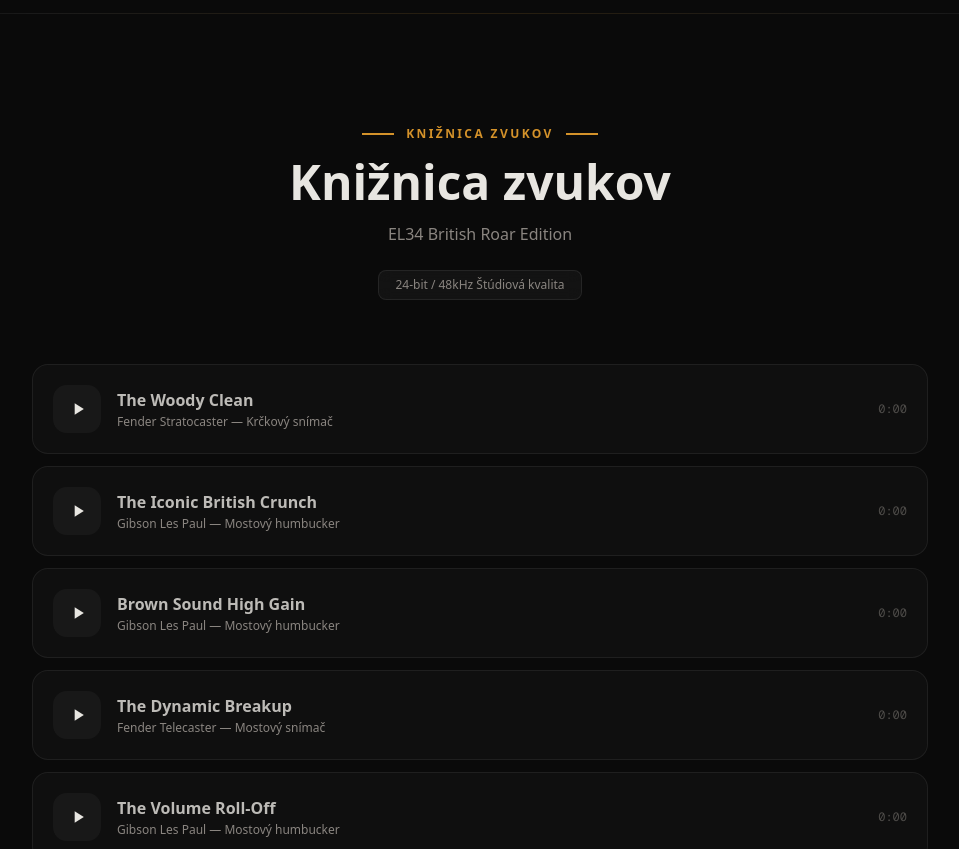
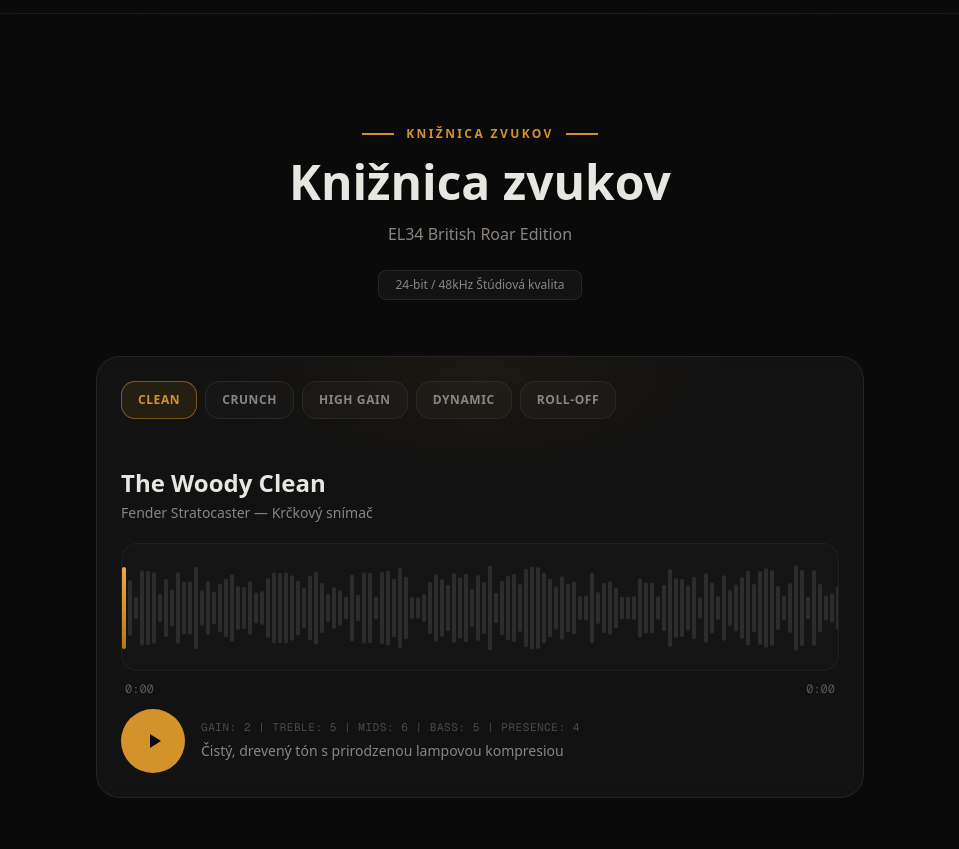
Before and after one commit to brunovoxmusic/aluplexamp, a Next.js app: page / in a window 1280 px wide. Shown: the part 3160-4009 px from the top of the page, without its empty margins (160-1119 px from the left). Built offline with nearby package versions, Linux system fonts and the light colour scheme.

Commit message:
bd4197d2-7e4c-48d9-ae36-86e947770dab

```diff
--- a/src/app/globals.css
+++ b/src/app/globals.css
@@ -366,6 +366,52 @@
   animation: audioBarBounce 0.8s ease-in-out infinite;
 }
 
+/* ========== Waveform Player ========== */
+
+@keyframes waveformPulse {
+  0%, 100% { opacity: 0.85; }
+  50% { opacity: 1; }
+}
+
+@keyframes playBtnPulse {
+  0% { box-shadow: 0 0 0 0 rgba(212, 146, 42, 0.4); }
+  70% { box-shadow: 0 0 0 12px rgba(212, 146, 42, 0); }
+  100% { box-shadow: 0 0 0 0 rgba(212, 146, 42, 0); }
+}
+
+@keyframes eqBar1 { 0%,100%{height:20%} 25%{height:80%} 50%{height:45%} 75%{height:95%} }
+@keyframes eqBar2 { 0%,100%{height:60%} 25%{height:30%} 50%{height:90%} 75%{height:40%} }
+@keyframes eqBar3 { 0%,100%{height:40%} 25%{height:70%} 50%{height:25%} 75%{height:85%} }
+@keyframes eqBar4 { 0%,100%{height:75%} 25%{height:35%} 50%{height:60%} 75%{height:90%} }
+@keyframes eqBar5 { 0%,100%{height:30%} 25%{height:55%} 50%{height:80%} 75%{height:45%} }
+
+.eq-bar-1 { animation: eqBar1 1.2s ease-in-out infinite; }
+.eq-bar-2 { animation: eqBar2 1.0s ease-in-out infinite 0.1s; }
+.eq-bar-3 { animation: eqBar3 0.9s ease-in-out infinite 0.2s; }
+.eq-bar-4 { animation: eqBar4 1.1s ease-in-out infinite 0.15s; }
+.eq-bar-5 { animation: eqBar5 0.85s ease-in-out infinite 0.25s; }
+
+.waveform-playing {
+  animation: waveformPulse 2s ease-in-out infinite;
+}
+
+.play-btn-pulse {
+  animation: playBtnPulse 2s ease-in-out infinite;
+}
+
+.waveform-track-btn {
+  transition: all 0.3s cubic-bezier(0.16, 1, 0.3, 1);
+}
+
+.waveform-track-btn:hover {
+  transform: translateY(-1px);
+}
+
+.waveform-track-btn.active {
+  background: rgba(212, 146, 42, 0.1);
+  border-color: rgba(212, 146, 42, 0.5);
+}
+
 /* ========== Progress Bar ========== */
 
 .progress-bar {
--- a/src/app/page.tsx
+++ b/src/app/page.tsx
@@ -484,94 +484,205 @@
   );
 }
 
-// ========== SOUND LIBRARY ==========
+// ========== SOUND LIBRARY — Premium Waveform Player ==========
 
-interface TrackInfo {
-  name: string;
-  gear: string;
-  settings: string;
-  desc: string;
-  color: string;
-  accentClass: string;
-  audioSrc: string;
+interface WaveformData {
+  peaks: number[];
+  duration: number;
+}
+
+function generateWaveform(audioSrc: string): Promise<WaveformData> {
+  return new Promise((resolve) => {
+    const audio = new Audio();
+    audio.crossOrigin = 'anonymous';
+    const peaks: number[] = [];
+    const numBars = 120;
+    audio.src = audioSrc;
+    audio.addEventListener('loadedmetadata', () => {
+      const dur = audio.duration;
+      const sampleInterval = Math.floor(dur / numBars);
+      const audioCtx = new AudioContext();
+      fetch(audioSrc)
+        .then(r => r.arrayBuffer())
+        .then(buf => audioCtx.decodeAudioData(buf))
+        .then(audioBuffer => {
+          const channelData = audioBuffer.getChannelData(0);
+          const samplesPerBar = Math.floor(channelData.length / numBars);
+          for (let i = 0; i < numBars; i++) {
+            let max = 0;
+            const start = i * samplesPerBar;
+            for (let j = start; j < start + samplesPerBar && j < channelData.length; j++) {
+              const abs = Math.abs(channelData[j]);
+              if (abs > max) max = abs;
+            }
+            peaks.push(max);
+          }
+          audioCtx.close();
+          resolve({ peaks, duration: dur });
+        })
+        .catch(() => {
+          // Fallback: generate pseudo-random waveform
+          const fallbackPeaks: number[] = [];
+          for (let i = 0; i < numBars; i++) {
+            const base = 0.3 + 0.5 * Math.sin(i * 0.15) * Math.sin(i * 0.07);
+            fallbackPeaks.push(Math.max(0.08, Math.min(1, base + (Math.random() - 0.5) * 0.3)));
+          }
+          resolve({ peaks: fallbackPeaks, duration: dur });
+        });
+    });
+    audio.addEventListener('error', () => {
+      const fallbackPeaks: number[] = [];
+      for (let i = 0; i < numBars; i++) {
+        fallbackPeaks.push(0.2 + Math.random() * 0.6);
+      }
+      resolve({ peaks: fallbackPeaks, duration: 10 });
+    });
+  });
 }
 
 function SoundLibrary({ t }: { t: (k: string) => string }) {
   const ref = useScrollAnimation();
-  const [activeTrack, setActiveTrack] = useState<number | null>(null);
+  const [activeTrack, setActiveTrack] = useState(0);
   const [playing, setPlaying] = useState(false);
   const [currentTime, setCurrentTime] = useState(0);
   const [duration, setDuration] = useState(0);
+  const [waveforms, setWaveforms] = useState<WaveformData[]>([]);
+  const [loaded, setLoaded] = useState(false);
   const audioRef = useRef<HTMLAudioElement | null>(null);
-  const progressRef = useRef<HTMLDivElement>(null);
+  const waveformRef = useRef<HTMLCanvasElement | null>(null);
+  const waveformContainerRef = useRef<HTMLDivElement | null>(null);
   const isDragging = useRef(false);
 
-  const tracks: TrackInfo[] = [
-    {
-      name: t('sl.track1.name'),
-      gear: t('sl.track1.gear'),
-      settings: t('sl.track1.settings'),
-      desc: t('sl.track1.desc'),
-      color: '#3a9a5c',
-      accentClass: 'accent-green',
-      audioSrc: '/audio/track1-woody-clean.wav',
-    },
-    {
-      name: t('sl.track2.name'),
-      gear: t('sl.track2.gear'),
-      settings: t('sl.track2.settings'),
-      desc: t('sl.track2.desc'),
-      color: '#d4922a',
-      accentClass: 'accent-amber',
-      audioSrc: '/audio/track2-british-crunch.wav',
-    },
-    {
-      name: t('sl.track3.name'),
-      gear: t('sl.track3.gear'),
-      settings: t('sl.track3.settings'),
-      desc: t('sl.track3.desc'),
-      color: '#c62828',
-      accentClass: 'accent-red',
-      audioSrc: '/audio/track3-brown-sound.wav',
-    },
-    {
-      name: t('sl.track4.name'),
-      gear: t('sl.track4.gear'),
-      settings: t('sl.track4.settings'),
-      desc: t('sl.track4.desc'),
-      color: '#7c3aed',
-      accentClass: 'accent-purple',
-      audioSrc: '/audio/track4-dynamic-breakup.wav',
-    },
-    {
-      name: t('sl.track5.name'),
-      gear: t('sl.track5.gear'),
-      settings: t('sl.track5.settings'),
-      desc: t('sl.track5.desc'),
-      color: '#0891b2',
-      accentClass: 'accent-cyan',
-      audioSrc: '/audio/track5-volume-rolloff.wav',
-    },
+  const tracks = [
+    { name: t('sl.track1.name'), gear: t('sl.track1.gear'), settings: t('sl.track1.settings'), desc: t('sl.track1.desc'), src: '/audio/track1-woody-clean.wav', tag: 'CLEAN' },
+    { name: t('sl.track2.name'), gear: t('sl.track2.gear'), settings: t('sl.track2.settings'), desc: t('sl.track2.desc'), src: '/audio/track2-british-crunch.wav', tag: 'CRUNCH' },
+    { name: t('sl.track3.name'), gear: t('sl.track3.gear'), settings: t('sl.track3.settings'), desc: t('sl.track3.desc'), src: '/audio/track3-brown-sound.wav', tag: 'HIGH GAIN' },
+    { name: t('sl.track4.name'), gear: t('sl.track4.gear'), settings: t('sl.track4.settings'), desc: t('sl.track4.desc'), src: '/audio/track4-dynamic-breakup.wav', tag: 'DYNAMIC' },
+    { name: t('sl.track5.name'), gear: t('sl.track5.gear'), settings: t('sl.track5.settings'), desc: t('sl.track5.desc'), src: '/audio/track5-volume-rolloff.wav', tag: 'ROLL-OFF' },
   ];
 
+  // Load all waveforms on mount
+  useEffect(() => {
+    Promise.all(tracks.map(tr => generateWaveform(tr.src))).then(data => {
+      setWaveforms(data);
+      setLoaded(true);
+    });
+  }, []);
+
+  // Draw waveform on canvas
+  useEffect(() => {
+    const canvas = waveformRef.current;
+    if (!canvas || !waveforms.length) return;
+
+    const drawWaveform = () => {
+      const container = waveformContainerRef.current;
+      if (!container) return;
+
+      const dpr = window.devicePixelRatio || 1;
+      const rect = container.getBoundingClientRect();
+      canvas.width = rect.width * dpr;
+      canvas.height = rect.height * dpr;
+      canvas.style.width = rect.width + 'px';
+      canvas.style.height = rect.height + 'px';
+
+      const ctx = canvas.getContext('2d');
+      if (!ctx) return;
+      ctx.scale(dpr, dpr);
+
+      const w = rect.width;
+      const h = rect.height;
+      const waveform = waveforms[activeTrack];
+      if (!waveform) return;
+
+      ctx.clearRect(0, 0, w, h);
+
+      const peaks = waveform.peaks;
+      const numBars = peaks.length;
+      const barGap = 2;
+      const barWidth = Math.max(1, (w - barGap * (numBars - 1)) / numBars);
+      const progress = duration > 0 ? currentTime / duration : 0;
+      const progressIdx = Math.floor(progress * numBars);
+
+      // Center line
+      const centerY = h / 2;
+
+      for (let i = 0; i < numBars; i++) {
+        const x = i * (barWidth + barGap);
+        const peak = peaks[i];
+        const barH = Math.max(2, peak * (h * 0.42));
+
+        if (i <= progressIdx) {
+          // Played portion — amber gradient
+          const gradient = ctx.createLinearGradient(x, centerY - barH, x, centerY + barH);
+          gradient.addColorStop(0, '#e8a84a');
+          gradient.addColorStop(0.5, '#d4922a');
+          gradient.addColorStop(1, '#b07820');
+          ctx.fillStyle = gradient;
+        } else {
+          // Unplayed portion — muted
+          ctx.fillStyle = 'rgba(255, 255, 255, 0.1)';
+        }
+
+        // Draw mirrored bars (top + bottom from center)
+        ctx.beginPath();
+        ctx.roundRect(x, centerY - barH, barWidth, barH * 2, barWidth / 2);
+        ctx.fill();
+      }
+
+      // Progress cursor line
+      if (progress > 0 && progress < 1) {
+        const cursorX = progressIdx * (barWidth + barGap) + barWidth / 2;
+        ctx.beginPath();
+        ctx.strokeStyle = '#e8a84a';
+        ctx.lineWidth = 2;
+        ctx.shadowColor = 'rgba(212, 146, 42, 0.6)';
+        ctx.shadowBlur = 8;
+        ctx.moveTo(cursorX, 4);
+        ctx.lineTo(cursorX, h - 4);
+        ctx.stroke();
+        ctx.shadowBlur = 0;
+
+        // Cursor dot
+        ctx.beginPath();
+        ctx.fillStyle = '#e8a84a';
+        ctx.arc(cursorX, centerY, 4, 0, Math.PI * 2);
+        ctx.fill();
+      }
+    };
+
+    drawWaveform();
+    window.addEventListener('resize', drawWaveform);
+    return () => window.removeEventListener('resize', drawWaveform);
+  }, [waveforms, activeTrack, currentTime, duration]);
+
   const playTrack = (index: number) => {
+    const audio = audioRef.current;
+    if (!audio) return;
+
     if (activeTrack === index && playing) {
-      audioRef.current?.pause();
+      audio.pause();
       setPlaying(false);
       return;
     }
 
-    const audio = audioRef.current;
-    if (!audio) return;
-
-    audio.src = tracks[index].audioSrc;
+    audio.src = tracks[index].src;
     audio.load();
     audio.play().then(() => {
       setActiveTrack(index);
       setPlaying(true);
-    }).catch(() => {
-      // Autoplay blocked
-    });
+    }).catch(() => {});
+  };
+
+  const togglePlay = () => {
+    const audio = audioRef.current;
+    if (!audio) return;
+
+    if (playing) {
+      audio.pause();
+      setPlaying(false);
+    } else {
+      audio.play().then(() => setPlaying(true)).catch(() => {});
+    }
   };
 
   const handleTimeUpdate = () => {
@@ -591,36 +702,43 @@
     setCurrentTime(0);
   };
 
-  const handleProgressClick = (e: React.MouseEvent<HTMLDivElement>) => {
-    if (!audioRef.current || !duration) return;
-    const rect = e.currentTarget.getBoundingClientRect();
-    const x = e.clientX - rect.left;
-    const pct = Math.max(0, Math.min(1, x / rect.width));
+  const seekToPosition = (e: React.MouseEvent<HTMLDivElement> | MouseEvent) => {
+    if (!audioRef.current || !duration || !waveformContainerRef.current) return;
+    const rect = waveformContainerRef.current.getBoundingClientRect();
+    const x = Math.max(0, Math.min(e.clientX - rect.left, rect.width));
+    const pct = x / rect.width;
     audioRef.current.currentTime = pct * duration;
     setCurrentTime(pct * duration);
   };
 
-  const handleProgressMouseDown = () => {
+  const handleWaveformMouseDown = (e: React.MouseEvent<HTMLDivElement>) => {
     isDragging.current = true;
+    seekToPosition(e);
   };
 
   useEffect(() => {
     const handleMouseUp = () => { isDragging.current = false; };
     const handleMouseMove = (e: MouseEvent) => {
-      if (!isDragging.current || !audioRef.current || !duration || !progressRef.current) return;
-      const rect = progressRef.current.getBoundingClientRect();
-      const x = Math.max(0, Math.min(e.clientX - rect.left, rect.width));
-      const pct = x / rect.width;
-      audioRef.current.currentTime = pct * duration;
-      setCurrentTime(pct * duration);
+      if (isDragging.current) seekToPosition(e);
     };
+    const handleTouchMove = (e: TouchEvent) => {
+      if (isDragging.current && e.touches[0]) {
+        seekToPosition(e.touches[0] as unknown as MouseEvent);
+      }
+    };
+    const handleTouchEnd = () => { isDragging.current = false; };
+
     window.addEventListener('mouseup', handleMouseUp);
     window.addEventListener('mousemove', handleMouseMove);
+    window.addEventListener('touchmove', handleTouchMove);
+    window.addEventListener('touchend', handleTouchEnd);
     return () => {
       window.removeEventListener('mouseup', handleMouseUp);
       window.removeEventListener('mousemove', handleMouseMove);
+      window.removeEventListener('touchmove', handleTouchMove);
+      window.removeEventListener('touchend', handleTouchEnd);
     };
-  }, [duration]);
+  }, [duration, waveforms, activeTrack]);
 
   const formatTime = (seconds: number) => {
     if (!seconds || isNaN(seconds)) return '0:00';
@@ -629,15 +747,15 @@
     return `${m}:${s.toString().padStart(2, '0')}`;
   };
 
-  const progressPercent = duration > 0 ? (currentTime / duration) * 100 : 0;
+  const currentTrack = tracks[activeTrack];
 
   return (
     <section id="soundlib" className="py-16 sm:py-24 lg:py-28 px-4 sm:px-6 lg:px-8" ref={ref}>
       <audio ref={audioRef} onTimeUpdate={handleTimeUpdate} onLoadedMetadata={handleLoadedMetadata} onEnded={handleEnded} preload="metadata" />
 
-      <div className="max-w-4xl mx-auto">
+      <div className="max-w-3xl mx-auto">
         {/* Section Header */}
-        <div className="text-center mb-12 sm:mb-16 fade-in-up">
+        <div className="text-center mb-10 sm:mb-14 fade-in-up">
           <div className="flex items-center justify-center gap-3 mb-4">
             <div className="w-8 h-[2px] bg-primary" />
             <span className="text-xs font-semibold text-primary uppercase tracking-[0.2em]">{t('sl.title')}</span>
@@ -650,108 +768,125 @@
           </Badge>
         </div>
 
-        {/* Track List */}
-        <div className="space-y-2.5 sm:space-y-3">
-          {tracks.map((track, i) => {
-            const isActive = activeTrack === i;
-            const isCurrentlyPlaying = isActive && playing;
-            return (
+        {/* Player Container */}
+        <div className="fade-in-up relative bg-card/80 border border-[#2a2a2a]/80 rounded-3xl overflow-hidden backdrop-blur-sm" style={{ transitionDelay: '100ms' }}>
+          {/* Ambient glow behind player */}
+          <div className="absolute -top-20 left-1/2 -translate-x-1/2 w-[500px] h-[200px] bg-[radial-gradient(ellipse,rgba(212,146,42,0.06)_0%,transparent_70%)] pointer-events-none" />
+
+          {/* Track Selector Buttons */}
+          <div className="relative p-4 sm:p-6 pb-0">
+            <div className="flex flex-wrap gap-2">
+              {tracks.map((track, i) => (
+                <button
+                  key={i}
+                  onClick={() => { if (i !== activeTrack) { setActiveTrack(i); setPlaying(false); setCurrentTime(0); } else { playTrack(i); } }}
+                  className={`waveform-track-btn px-3 sm:px-4 py-2 sm:py-2.5 rounded-xl border text-[11px] sm:text-xs font-bold tracking-wider uppercase ${
+                    activeTrack === i
+                      ? 'active border-primary/50 bg-primary/10 text-primary'
+                      : 'border-[#2a2a2a] bg-white/[0.02] text-muted-foreground hover:text-foreground hover:border-[#3a3a3a]'
+                  }`}
+                >
+                  {track.tag}
+                </button>
+              ))}
+            </div>
+          </div>
+
+          {/* Track Info */}
+          <div className="relative px-4 sm:px-6 pt-5 sm:pt-6">
+            <div className="flex items-start justify-between gap-4">
+              <div className="flex-1 min-w-0">
+                <h3 className="text-lg sm:text-xl lg:text-2xl font-bold text-foreground truncate">
+                  {currentTrack.name}
+                </h3>
+                <p className="text-xs sm:text-sm text-muted-foreground mt-1 truncate">
+                  {currentTrack.gear}
+                </p>
+              </div>
+              {/* EQ Visualizer (playing state) */}
+              {playing && (
+                <div className="flex items-end gap-[3px] h-6 sm:h-8 flex-shrink-0 mt-1">
+                  <div className="w-[3px] rounded-full bg-primary eq-bar-1" />
+                  <div className="w-[3px] rounded-full bg-primary eq-bar-2" />
+                  <div className="w-[3px] rounded-full bg-primary eq-bar-3" />
+                  <div className="w-[3px] rounded-full bg-primary eq-bar-4" />
+                  <div className="w-[3px] rounded-full bg-primary eq-bar-5" />
+                </div>
+              )}
+            </div>
+          </div>
+
+          {/* Waveform Display */}
+          <div className="relative px-4 sm:px-6 pt-4 sm:pt-5">
             <div
-                key={i}
-                className={`fade-in-up group rounded-2xl overflow-hidden transition-all duration-400 ${
-                  isActive
-                    ? `bg-card border-2 ${track.accentClass}`
-                    : 'bg-card/50 border border-[#2a2a2a]/60 hover:border-[#3a3a3a]/80'
+              ref={waveformContainerRef}
+              className={`relative w-full h-24 sm:h-28 lg:h-32 rounded-2xl bg-white/[0.02] border border-white/[0.04] cursor-pointer overflow-hidden ${playing ? 'waveform-playing' : ''}`}
+              onMouseDown={handleWaveformMouseDown}
+              onTouchStart={(e) => { isDragging.current = true; if (e.touches[0]) seekToPosition(e.touches[0] as unknown as MouseEvent); }}
+            >
+              <canvas ref={waveformRef} className="absolute inset-0 w-full h-full" />
+              {!loaded && (
+                <div className="absolute inset-0 flex items-center justify-center">
+                  <div className="flex gap-1">
+                    {[...Array(20)].map((_, i) => (
+                      <div key={i} className="w-1 bg-primary/30 rounded-full animate-pulse" style={{ height: `${8 + Math.random() * 40}px`, animationDelay: `${i * 0.05}s` }} />
+                    ))}
+                  </div>
+                </div>
+              )}
+            </div>
+
+            {/* Time Display */}
+            <div className="flex items-center justify-between mt-2.5 px-1">
+              <span className="text-[11px] sm:text-xs font-mono text-muted-foreground/60 tabular-nums">
+                {formatTime(currentTime)}
+              </span>
+              <span className="text-[11px] sm:text-xs font-mono text-muted-foreground/60 tabular-nums">
+                {formatTime(duration)}
+              </span>
+            </div>
+          </div>
+
+          {/* Controls Row */}
+          <div className="relative px-4 sm:px-6 pt-3 pb-4 sm:pb-6">
+            <div className="flex items-center gap-4">
+              {/* Large Play Button */}
+              <button
+                onClick={togglePlay}
+                className={`flex-shrink-0 w-14 h-14 sm:w-16 sm:h-16 rounded-full flex items-center justify-center transition-all duration-300 hover:scale-105 ${
+                  playing
+                    ? 'bg-primary text-primary-foreground play-btn-pulse shadow-lg shadow-primary/30'
+                    : 'bg-primary text-primary-foreground hover:shadow-lg hover:shadow-primary/20'
                 }`}
-                style={{ transitionDelay: `${i * 60}ms` }}
+                aria-label={playing ? 'Pause' : 'Play'}
               >
-                {/* Track Header — always visible */}
-                <div
-                  className="p-4 sm:p-5 cursor-pointer select-none"
-                  onClick={() => playTrack(i)}
-                >
-                  <div className="flex items-center gap-3 sm:gap-4">
-                    {/* Play / Pause button */}
-                    <button
-                      className={`flex-shrink-0 w-11 h-11 sm:w-12 sm:h-12 rounded-xl flex items-center justify-center transition-all duration-300 ${
-                        isActive
-                          ? 'shadow-lg'
-                          : 'bg-white/[0.04] group-hover:bg-white/[0.07]'
-                      }`}
-                      style={isActive ? { backgroundColor: `${track.color}18`, boxShadow: `0 4px 20px ${track.color}15` } : undefined}
-                      aria-label={isCurrentlyPlaying ? 'Pause' : 'Play'}
-                    >
-                      {/* Animated bars when playing */}
-                      {isCurrentlyPlaying ? (
-                        <div className="flex items-end gap-[2px] h-4">
-                          <span className="w-[3px] rounded-full audio-bar" style={{ backgroundColor: track.color, animationDelay: '0s' }} />
-                          <span className="w-[3px] rounded-full audio-bar" style={{ backgroundColor: track.color, animationDelay: '0.15s' }} />
-                          <span className="w-[3px] rounded-full audio-bar" style={{ backgroundColor: track.color, animationDelay: '0.3s' }} />
-                          <span className="w-[3px] rounded-full audio-bar" style={{ backgroundColor: track.color, animationDelay: '0.1s' }} />
-                        </div>
+                {playing ? (
+                  <svg className="size-5 sm:size-6" fill="currentColor" viewBox="0 0 24 24">
+                    <path d="M6 4h4v16H6V4zm8 0h4v16h-4V4z" />
+                  </svg>
                 ) : (
-                        <svg className="size-4 sm:size-5 ml-0.5" style={{ color: isActive ? track.color : 'currentColor' }} fill="currentColor" viewBox="0 0 24 24">
+                  <svg className="size-5 sm:size-6 ml-0.5" fill="currentColor" viewBox="0 0 24 24">
                     <path d="M8 5v14l11-7z" />
                   </svg>
                 )}
               </button>
 
-                    {/* Track info */}
+              {/* Track Settings + Description */}
               <div className="flex-1 min-w-0">
-                      <h4 className={`text-sm sm:text-base font-semibold truncate transition-colors ${isActive ? 'text-foreground' : 'text-foreground/80 group-hover:text-foreground'}`}>
-                        {track.name}
-                      </h4>
-                      <p className="text-xs text-muted-foreground truncate mt-0.5">{track.gear}</p>
+                <p className="text-[10px] sm:text-[11px] font-mono text-muted-foreground/50 uppercase tracking-wider truncate">
+                  {currentTrack.settings}
+                </p>
+                <p className="text-xs sm:text-sm text-muted-foreground mt-1 leading-relaxed line-clamp-2">
+                  {currentTrack.desc}
+                </p>
+              </div>
+            </div>
+          </div>
         </div>
 
-                    {/* Time */}
-                    <span className={`text-xs font-mono flex-shrink-0 tabular-nums ${isActive ? 'text-foreground/60' : 'text-muted-foreground/50'}`}>
-                      {isActive ? formatTime(currentTime) : formatTime(duration || 0)}
-                    </span>
-                  </div>
-
-                  {/* Progress bar — visible only when active */}
-                  {isActive && (
-                    <div
-                      ref={progressRef}
-                      className="mt-3.5 cursor-pointer py-2 -my-2"
-                      onClick={(e) => handleProgressClick(e)}
-                      onMouseDown={handleProgressMouseDown}
-                    >
-                      <div className="w-full h-1.5 rounded-full bg-white/[0.06] overflow-hidden">
-                        <div
-                          className="h-full rounded-full transition-[width] duration-150"
-                          style={{ width: `${progressPercent}%`, backgroundColor: track.color }}
-                        />
-                      </div>
-                    </div>
-                  )}
-                </div>
-
-                {/* Expanded details — shown when active */}
-                {isActive && (
-                  <div className="px-4 sm:px-5 pb-4 sm:pb-5 pt-0 border-t border-white/[0.04]">
-                    <div className="grid sm:grid-cols-2 gap-3 pt-4 text-xs">
-                      <div>
-                        <span className="text-muted-foreground uppercase tracking-wider font-semibold">{t('sl.gear')}</span>
-                        <p className="text-foreground/80 mt-1.5">{track.gear}</p>
-                      </div>
-                      <div>
-                        <span className="text-muted-foreground uppercase tracking-wider font-semibold">{t('sl.settings')}</span>
-                        <p className="text-foreground/80 mt-1.5 font-mono text-[11px]">{track.settings}</p>
-                      </div>
-                    </div>
-                    <p className="text-xs sm:text-sm text-muted-foreground mt-3 leading-relaxed">{track.desc}</p>
-                  </div>
-                )}
-              </div>
-            );
-          })}
-        </div>
-
-        {/* Now playing indicator */}
-        {activeTrack !== null && playing && (
-          <div className="mt-8 text-center fade-in-up">
+        {/* Now Playing Pill */}
+        {playing && (
+          <div className="mt-6 flex justify-center">
             <div className="inline-flex items-center gap-2.5 px-5 py-2.5 rounded-full bg-white/[0.03] border border-white/[0.06]">
               <div className="flex items-end gap-[2px] h-3.5">
                 <span className="w-[2px] rounded-full bg-primary/60 audio-bar" style={{ animationDelay: '0s' }} />
@@ -760,7 +895,7 @@
                 <span className="w-[2px] rounded-full bg-primary/60 audio-bar" style={{ animationDelay: '0.3s' }} />
               </div>
               <span className="text-xs text-muted-foreground font-medium">
-                {t('sl.nowplaying')}: {tracks[activeTrack].name}
+                {t('sl.nowplaying')}: {currentTrack.name}
               </span>
             </div>
           </div>
```
Also changed, not shown: 1 other file (tests, documents, lock files or other folders). Lines whose indentation alone changed are shown as unchanged.
